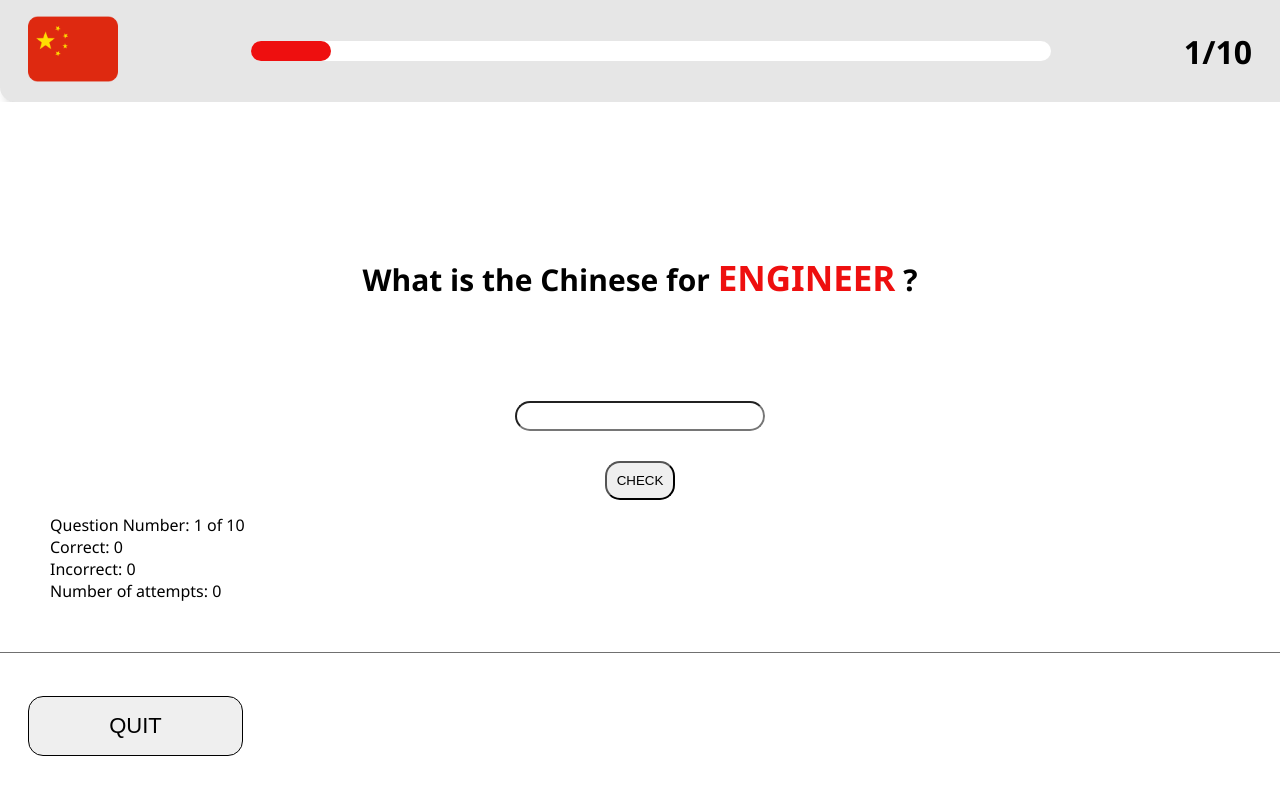
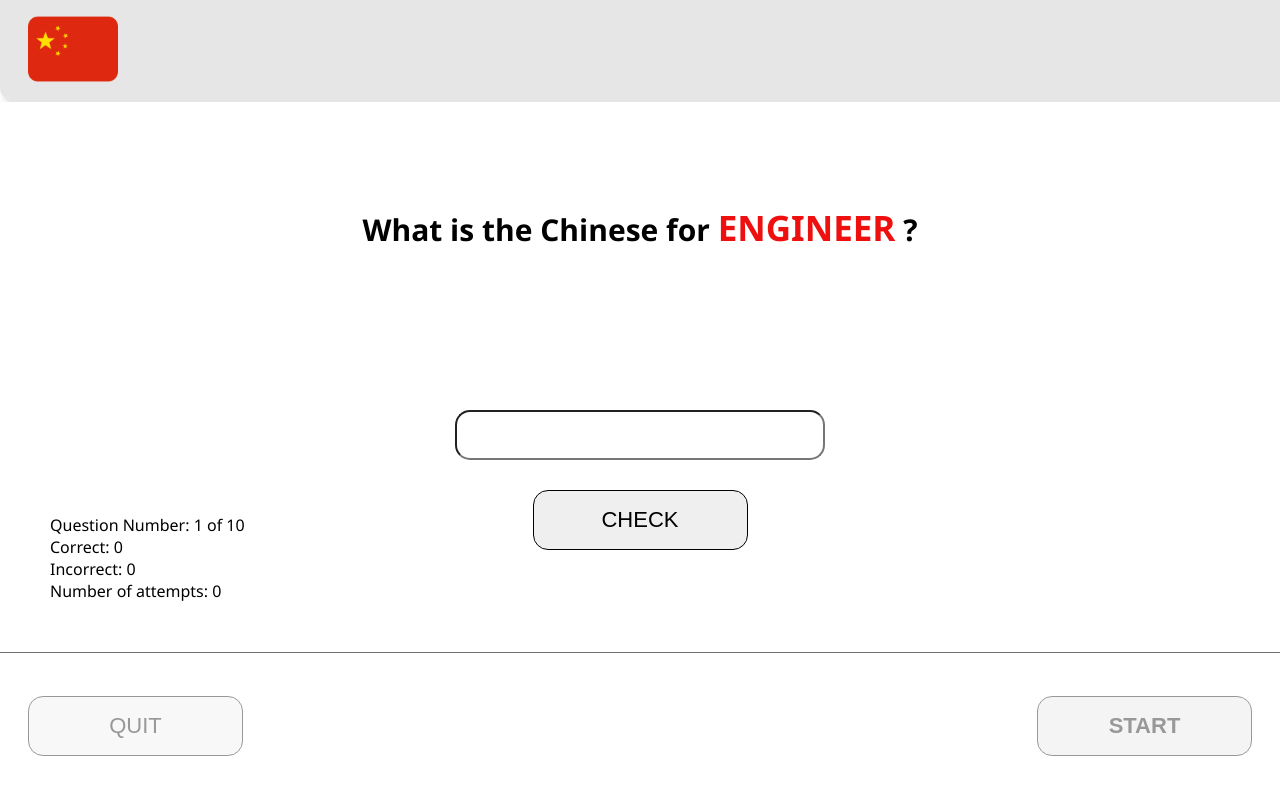
Before and after one commit to David01226/React-Chinese-Word-Quiz, a React (Vite) app: page /quiz in a window 1280 px wide. Shown: the top 794 px of the page. Built offline with nearby package versions, Linux system fonts and the light colour scheme.

Commit message:
improved functionality still not quite finished

```diff
--- a/src/App.jsx
+++ b/src/App.jsx
@@ -12,7 +12,8 @@ function App() {
   // state variables
     const [userAnswer, setUserAnswer] = useState('');
     const [questionIndex, setQuestionIndex] = useState(Math.floor(Math.random() * 101));
-    let currentQuestion = Object.keys(questions)[questionIndex].toUpperCase();
+    const currentQuestion = Object.keys(questions)[questionIndex].toUpperCase();
+    const correctAnswer = Object.values(questions)[questionIndex]
     const [correct, setCorrect] = useState(0);
     const [incorrect, setIncorrect] = useState(0);
     const [attempts, setAttempts] = useState(0);
@@ -41,6 +42,34 @@ function App() {
         for (let i = 0, max = attempts.length; i < max; i++) {
             attempts[i].style.display = "none";
         }
+
+        let progress = document.getElementsByClassName('header-center');
+        for (let i = 0, max = progress.length; i < max; i++) {
+            progress[i].style.display = "none";
+        }
+
+        let questionNum = document.getElementsByClassName('header-right');
+        for (let i = 0, max = questionNum.length; i < max; i++) {
+            questionNum[i].style.display = "none";
+        }
+
+        let startButton = document.getElementsByClassName('startBtn');
+        for (let i = 0, max = startButton.length; i < max; i++) {
+            startButton[i].style.backgroundColor = "#E6E6E6";
+            startButton[i].style.display = "block";
+            startButton[i].style.opacity = "0.4";
+
+        }
+
+        let skipButton = document.getElementsByClassName('skipBtn');
+        for (let i = 0, max = skipButton.length; i < max; i++) {
+            skipButton[i].style.display = "none";
+        }
+
+        let quitButton = document.getElementsByClassName('quitBtn');
+        for (let i = 0, max = quitButton.length; i < max; i++) {
+            quitButton[i].style.opacity = "0.4";
+        }
     }
 
 
@@ -60,17 +89,43 @@ function App() {
 
         let startButton = document.getElementsByClassName('startBtn');
         for (let i = 0, max = startButton.length; i < max; i++) {
-            startButton[i].style.display = "block";
+            startButton[i].style.backgroundColor = "#EE0F0F";
+            startButton[i].style.opacity = "1";
         }
 
   }
 
   const StartClickHnd = () => {
-    let attempts = document.getElementsByClassName('footer-center');
+    let attempts = document.getElementsByClassName('footer-center');   // This makes the user attempts visible
     for (let i = 0, max = attempts.length; i < max; i++) {
         attempts[i].style.display = "flex";
     }
 
+
+    let progress = document.getElementsByClassName('header-center');  // Make progress bar visible
+    for (let i = 0, max = progress.length; i < max; i++) {
+        progress[i].style.display = "block";
+    }
+
+    let questionNum = document.getElementsByClassName('header-right');  // Make current question index visible
+    for (let i = 0, max = questionNum.length; i < max; i++) {
+        questionNum[i].style.display = "block";
+    }
+
+    let startButton = document.getElementsByClassName('startBtn');
+        for (let i = 0, max = startButton.length; i < max; i++) {
+            startButton[i].style.display = "none";
+        }
+
+    let skipButton = document.getElementsByClassName('skipBtn');
+    for (let i = 0, max = skipButton.length; i < max; i++) {
+        skipButton[i].style.display = "block";
+    }
+
+    let quitButton = document.getElementsByClassName('quitBtn');
+        for (let i = 0, max = quitButton.length; i < max; i++) {
+            quitButton[i].style.opacity = "1";
+        }
   }
 
 
@@ -81,6 +136,15 @@ function App() {
   }
 
 
+  const SkipQuestion = () => {
+    setIncorrect(incorrect + 1) // Add one to incorrect after using all 3 attempts
+    NextQuestion() // Next Questions
+    setAttempts(0) // reset the attempts back to 0 for next question
+    setNumOfAnsweredQuestions(numOfAnsweredQuestions + 1) // Add 1 to number of questions answered
+    setUserAnswer('')
+  }
+
+
   // asigns users answer to the userAnser state
   const AnswerHnd = (e) => {
       const answer = e.target.value
@@ -88,12 +152,19 @@ function App() {
   }
 
 
+
   // function handler for checking user answer, adding up score and monitoring number of attempts
   const CheckClickHnd = () => {
-      const correctAnswer = Object.values(questions)[questionIndex]
+    //   const correctAnswer = Object.values(questions)[questionIndex]
+
+      let noAnswer = document.getElementsByClassName('noAnswer');
+                for (let i = 0, max = noAnswer.length; i < max; i++) {      // make sure the 'enter answer' message is display none to begin with
+                    noAnswer[i].style.visibility = "hidden";
+                }
 
 
       if (numOfAnsweredQuestions < totalNumOfQuestions) {
+
 
                 // if correct
                 if (userAnswer === correctAnswer) {
@@ -104,34 +175,55 @@ function App() {
                         setUserAnswer('')
                 }
 
+
                 // if incorrect and not empty
                 else if (userAnswer !== correctAnswer && userAnswer !== ''){
-              if (attempts < allowedAttempts) {
-                  setAttempts(attempts + 1) // Add one to the number of attempts if attempts is less than 3
+                        // and if less than two attempts
+                        if (attempts < (allowedAttempts - 1)) {
+                                setAttempts(attempts + 1) // Add one to the number of attempts
+                        }
+                        // and attempts equal to 2
+                        else if (attempts === (allowedAttempts - 1)) {
+                                let revealAnswer = document.getElementsByClassName('correctAnswer');
+                                    for (let i = 0, max = revealAnswer.length; i < max; i++) {      // display correct answer
+                                        revealAnswer[i].style.visibility = "visible";
+                                    }
+                                setAttempts(attempts + 1)  // Add one to the number of attempts
+
+                                let checkBtn = document.getElementById("checkBtn")
+                                console.log(checkBtn)
+
+                                // document.getElementById("checkBtn").value = "NEXT";
 
 
-              } else if (attempts === allowedAttempts) {
+
+                        }
+                        // and attempts equal to 3
+                        else if (attempts === allowedAttempts) {
                                 setIncorrect(incorrect + 1) // Add one to incorrect after using all 3 attempts
                                 NextQuestion() // Next Questions
                                 setAttempts(0) // reset the attempts back to 0 for next question
                                 setNumOfAnsweredQuestions(numOfAnsweredQuestions + 1) // Add 1 to number of questions answered
                                 setUserAnswer('')
-
+                                let revealAnswer = document.getElementsByClassName('correctAnswer');   // display correct answer
+                                    for (let i = 0, max = revealAnswer.length; i < max; i++) {
+                                        revealAnswer[i].style.visibility = "hidden";
+                                    }
                         }
                 }
 
                 // if no answer
                     else {
-              console.log('enter answer')
+                            let noAnswer = document.getElementsByClassName('noAnswer');   // display enter answer message if no answer from user
+                            for (let i = 0, max = noAnswer.length; i < max; i++) {
+                                noAnswer[i].style.visibility = "visible";
+                            }
                 }
 
 
 
-      }
+      } else if (numOfAnsweredQuestions === totalNumOfQuestions) {
 
-
-
-      else if (numOfAnsweredQuestions === totalNumOfQuestions) {
                 if (userAnswer === correctAnswer) {
                     setCorrect(correct + 1)
                 } else if (userAnswer !== correctAnswer) {
@@ -147,7 +239,7 @@ function App() {
       } else return console.log('error')
 
 
-      if (correct + incorrect === totalNumOfQuestions) {
+      if (correct + incorrect === (totalNumOfQuestions - 1) && attempts === (allowedAttempts - 1)) {
           const question = document.querySelector(".question")
           question.style.display = "none"
       }
@@ -180,6 +272,7 @@ function App() {
                   currentQuestion={currentQuestion}
                   AnswerHnd={AnswerHnd}
                   CheckClickHnd={CheckClickHnd}
+                  correctAnswer={correctAnswer}
                   />
               </Route>
             </Switch>
@@ -187,6 +280,8 @@ function App() {
             <Footer
             RestartQuizVariables={RestartQuizVariables}
             StartClickHnd={StartClickHnd}
+            SkipQuestion={SkipQuestion}
+            attempts={attempts}
             />
         </div>
     </Router>
--- a/src/components/Component.style.css
+++ b/src/components/Component.style.css
@@ -23,7 +23,7 @@
 }
 
 .header-center {
-
+    display:  none;
 }
 
 .progress-bar-container {
@@ -41,11 +41,12 @@
     height: 100%;
     background-color: #EE0F0F;
     border-radius: 15px;
+    transition: width 2s ease-out;
 
 }
 
 .header-right {
-
+    display:  none;
 }
 
 .header-right h1 {
@@ -182,8 +183,19 @@
     color: #EE0F0F;
 }
 
+.noAnswer {
+    visibility: hidden;
+    font-size: 30px;
+    color: #EE0F0F;
+    margin-top: 50px;
+}
+
+.correctAnswer {
+    visibility: hidden;
+}
+
 .user-input-container {
-    margin-top: 100px;
+    margin-top: 25px;
     display: flex;
     flex-direction: column;
     align-items: center;
@@ -191,19 +203,25 @@
 }
 
 input[type='text'] {
-    width: 250px;
-    height: 30px;
+    width: 370px;
+    height: 50px;
     border-radius: 15px;
     margin-bottom: 30px;
     padding: 5px 8px;
-
-
+    font-size: 28px;
+    text-align: center;
 }
 
 input[type='submit'] {
     padding: 10px;
     border-radius: 15px;
     cursor: pointer;
+    width: 215px;
+    height: 60px;
+    color: black;
+    font-size: 22px;
+    text-decoration: none;
+    border: 1px solid black;
 }
 
 input[type='button'] {
@@ -251,6 +269,7 @@ input[type='button'] {
 
 .footer-center h3 {
     margin-right: 15px;
+    font-size: 28px;
 }
 
 .footer-center img {
@@ -263,15 +282,34 @@ input[type='button'] {
 }
 
 .startBtn {
-    display: none;
     width: 215px;
     height: 60px;
-    background-color: #EE0F0F;
-    color: white;
+    background-color: #E6E6E6;
+    color: black;
     font-size: 22px;
     font-weight: bold;
     text-decoration: none;
     border: 1px solid black;
+    opacity: 0.4;
+    transition: background-color 0.8s;
+    transition: opacity 0.8s;
+}
+
+.skipBtn {
+    display: none;
+    width: 215px;
+    height: 60px;
+    background-color: #E6E6E6;
+    color: black;
+    font-size: 22px;
+    font-weight: bold;
+    text-decoration: none;
+    border: 1px solid black;
+    transition: background-color 0.15s;
+}
+
+.skipBtn:hover {
+    background-color: #EE0F0F;
 }
 
 .quitBtn {
@@ -280,5 +318,10 @@ input[type='button'] {
     color: black;
     font-size: 22px;
     text-decoration: none;
+    opacity: 0.4;
     border: 1px solid black;
 }
+
+.attemptImg {
+    margin-right: 5px;
+}
--- a/src/components/Footer.jsx
+++ b/src/components/Footer.jsx
@@ -2,7 +2,22 @@ import { Link } from "react-router-dom"
 
 const Footer = (props) => {
 
-    const { RestartQuizVariables, StartClickHnd } = props
+    const { RestartQuizVariables, StartClickHnd, SkipQuestion, attempts } = props
+
+    // const checkUserSelected = () => {
+    //     let startButton = document.getElementsByClassName('startBtn');
+    //     if (startButton.style.backgroundColor === '#EE0F0F') {
+    //         return '/quiz'
+    //     } else {
+    //         return ''
+    //     }
+    // }
+
+
+
+
+
+
     return (
         <div className="footer-container">
             <div className="footer-left">
@@ -13,7 +28,7 @@ const Footer = (props) => {
             <div className="footer-center">
                 <h3>ATTEMPTS: </h3>
                 <div>
-                    <img src="/x_symbol.png" alt="" />
+                {[...Array(attempts)].map(() => <img className='attemptImg' src="/x_symbol.png" alt="" />)}
                 </div>
             </div>
             <div className="footer-right">
@@ -21,7 +36,10 @@ const Footer = (props) => {
                     <input className="startBtn" type="button" value="START" onClick={StartClickHnd}/>
                 </Link>
 
+                <input className="skipBtn" type="button" value="SKIP" onClick={SkipQuestion}/>
+
             </div>
+
         </div>
     )
 }
--- a/src/components/Header.jsx
+++ b/src/components/Header.jsx
@@ -9,6 +9,7 @@ const Header = (props) => {
 
     var progresStyle = {
         width: String(barWidth) + "px"
+
     }
 
     return (
--- a/src/components/QuestionPage.jsx
+++ b/src/components/QuestionPage.jsx
@@ -16,6 +16,7 @@ const QuestionPage = (props) => {
         currentQuestion,
         AnswerHnd,
         CheckClickHnd,
+        correctAnswer,
     } = props
 
     // prevents default submit action
@@ -31,9 +32,12 @@ const QuestionPage = (props) => {
             <div className='question-container'>
                 <h3 className='question'>What is the Chinese for <span>{currentQuestion}</span> ?</h3>
 
+                <h1 className='noAnswer'>Enter answer</h1>
+                <h1 className='correctAnswer'>Correct Answer: {correctAnswer}</h1>
+
                 <form onSubmit={onSubmitForm} className='user-input-container'>
                     <input type="text" name="" id="" onChange={AnswerHnd} value={userAnswer} />
-                    <input type="submit" value="CHECK" onClick={CheckClickHnd} />
+                    <input id='checkBtn' type="submit" value="CHECK" onClick={CheckClickHnd} />
                 </form>
 
             </div>
```
Also changed, not shown: src/App.css (line endings or trailing spaces). Lines whose indentation alone changed are shown as unchanged.
